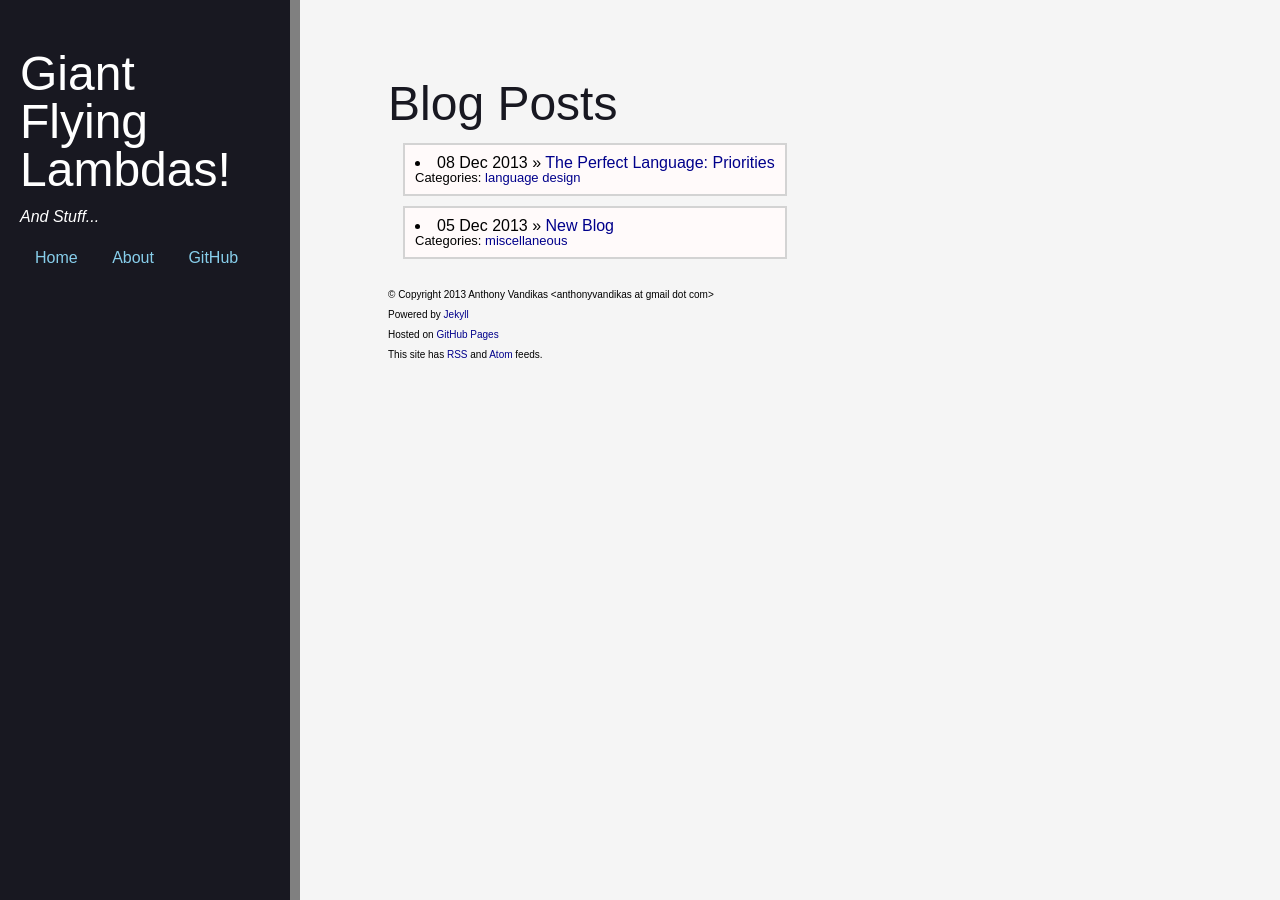
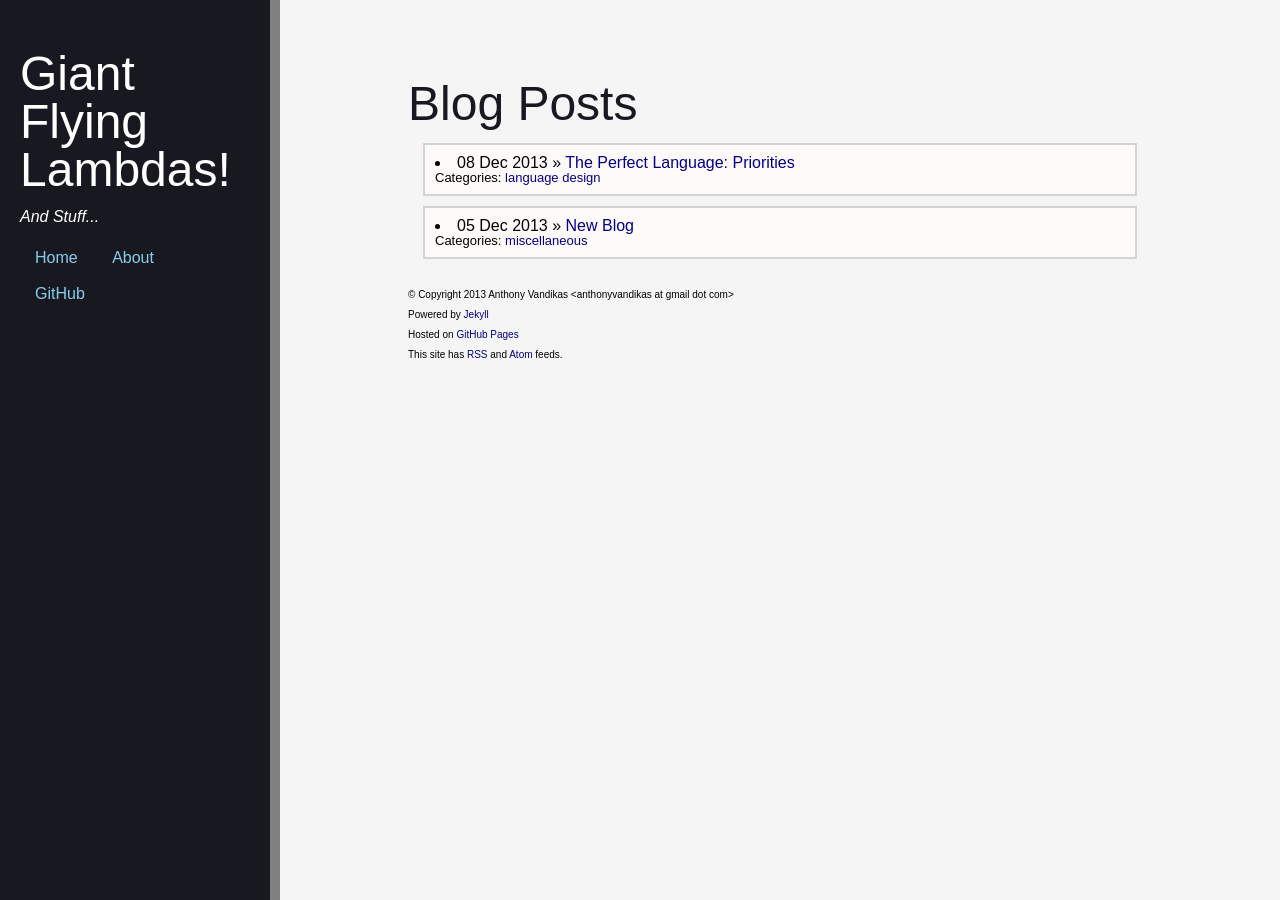
Before and after one commit to YellPika/YellPika.github.io, a Jekyll site: the page built from index.html, in a window 1280 px wide. Built offline with Jekyll 4.4.1, drawn with Linux system fonts in a browser that asks for light colours; Markdown is read by kramdown in place of the engine named in the settings.

Commit message:
Fixed some sizing issues on Chrome.

```diff
--- a/css/main.css
+++ b/css/main.css
@@ -88,7 +88,7 @@ ol { list-style: inside decimal; }
         top: 0;
         bottom: 0;
 
-        width: 250px;
+        width: 230px;
     }
 
     .banneritem {
@@ -97,6 +97,7 @@ ol { list-style: inside decimal; }
 
     .content {
         position: absolute;
-        left: 260px;
+        left: 280px;
+        right: 0;
     }
 }
```
